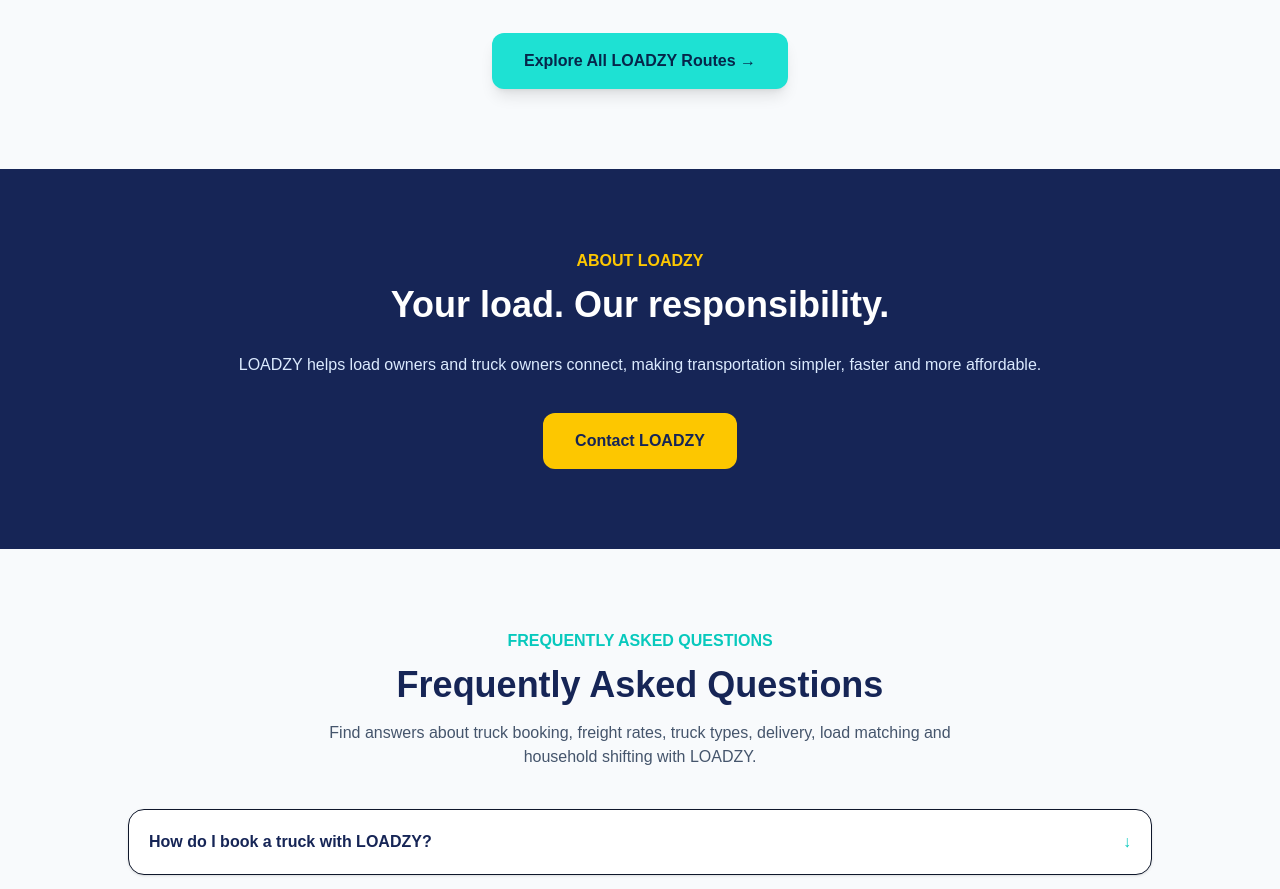
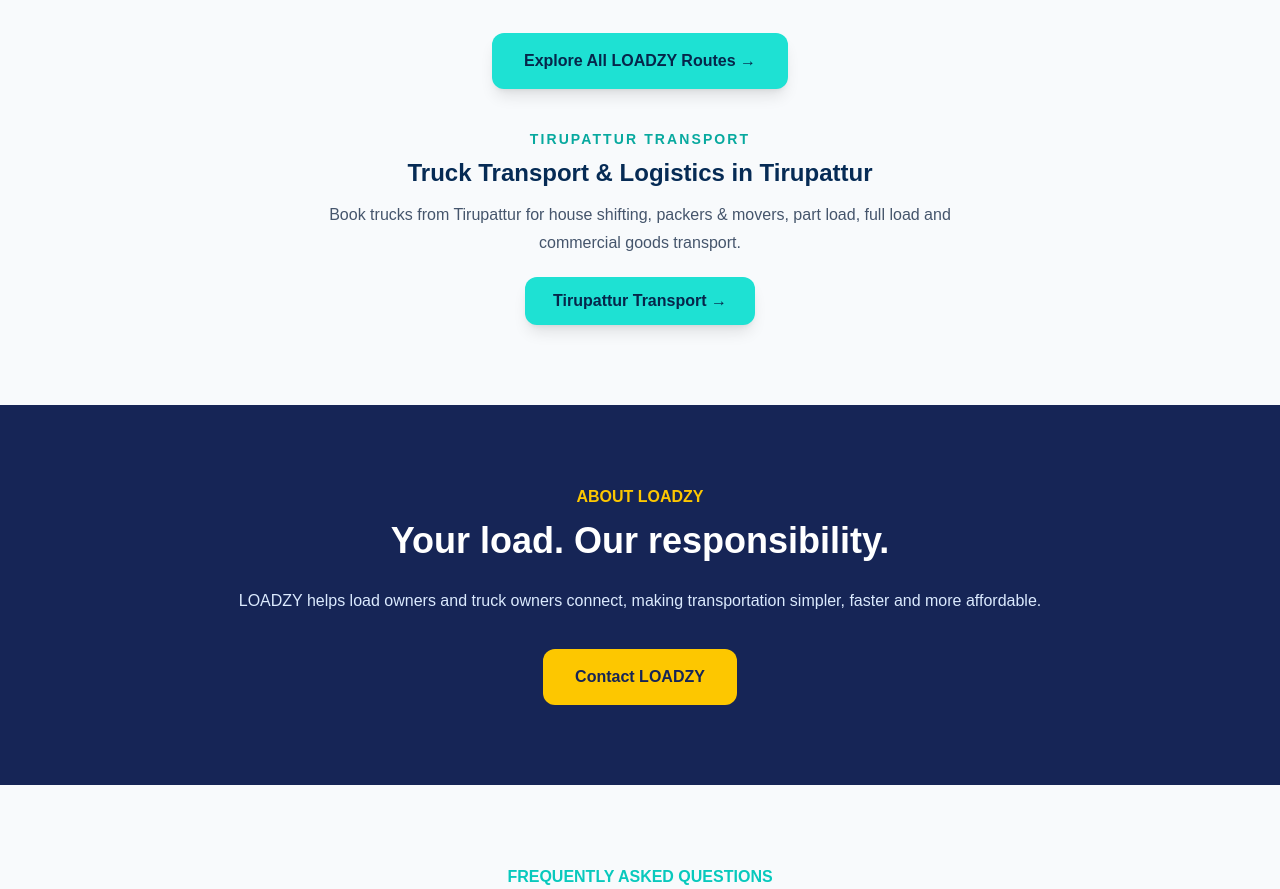
Before and after one commit to haleemablog-del/loadzy, a Next.js app: page / in a window 1280 px wide. Shown: the part 3540-4429 px from the top of the page. Built offline with nearby package versions, Linux system fonts and the light colour scheme; no server answers; the database is empty.

Commit message:
Add Tirupattur transport link to homepage

```diff
--- a/app/page.tsx
+++ b/app/page.tsx
@@ -856,7 +856,27 @@ Pickup Date: ${pickupDate}`;
         Explore All LOADZY Routes →
       </a>
     </div>
+<div className="mt-10 text-center">
+  <p className="text-sm font-bold uppercase tracking-[0.15em] text-[#08a99f]">
+    Tirupattur Transport
+  </p>
 
+  <h3 className="mt-2 text-2xl font-black text-[#062B55]">
+    Truck Transport & Logistics in Tirupattur
+  </h3>
+
+  <p className="mx-auto mt-3 max-w-2xl leading-7 text-slate-600">
+    Book trucks from Tirupattur for house shifting, packers & movers,
+    part load, full load and commercial goods transport.
+  </p>
+
+  <a
+    href="/tirupattur-transport"
+    className="mt-5 inline-block rounded-xl bg-[#1ee1d3] px-7 py-3 font-black text-[#06264a] shadow-lg transition hover:-translate-y-1 hover:bg-[#12d5c8]"
+  >
+    Tirupattur Transport →
+  </a>
+</div>
   </div>
 </section>
 
```
